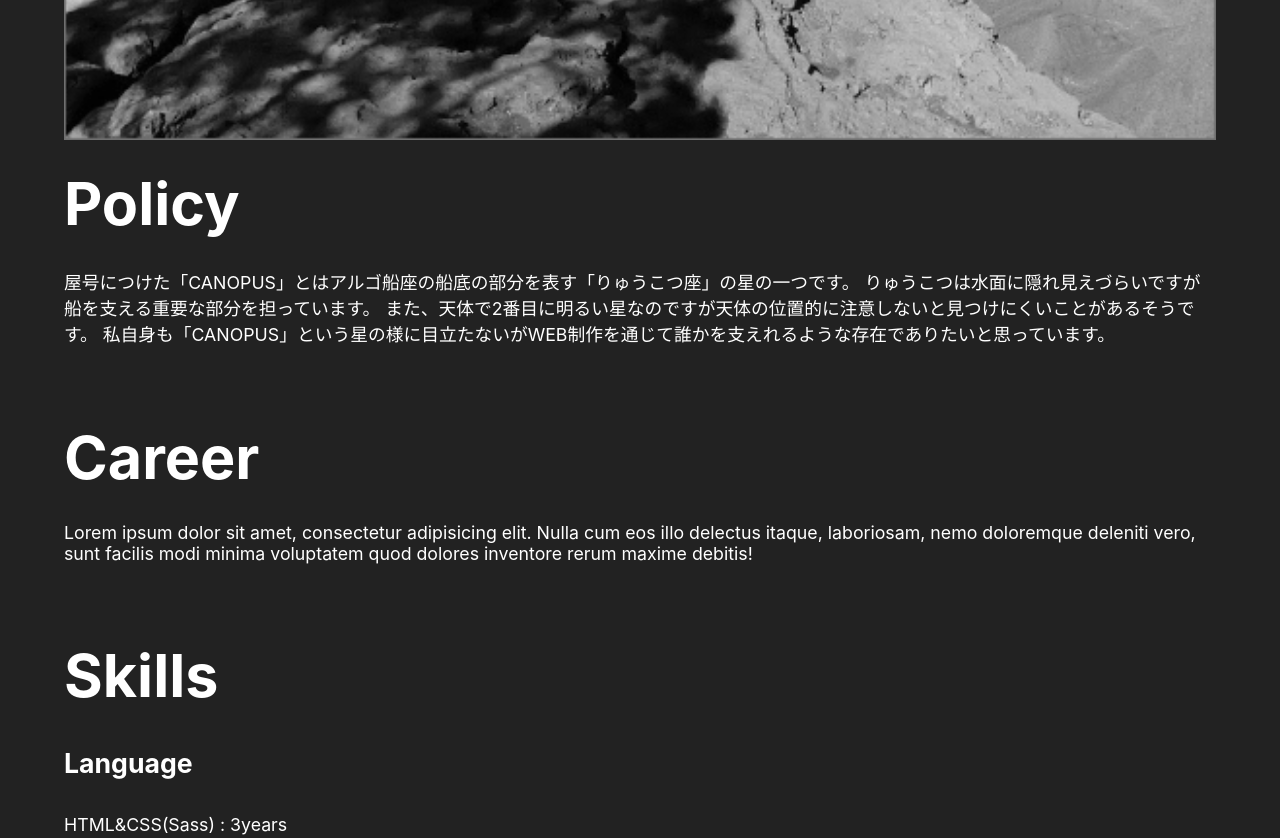
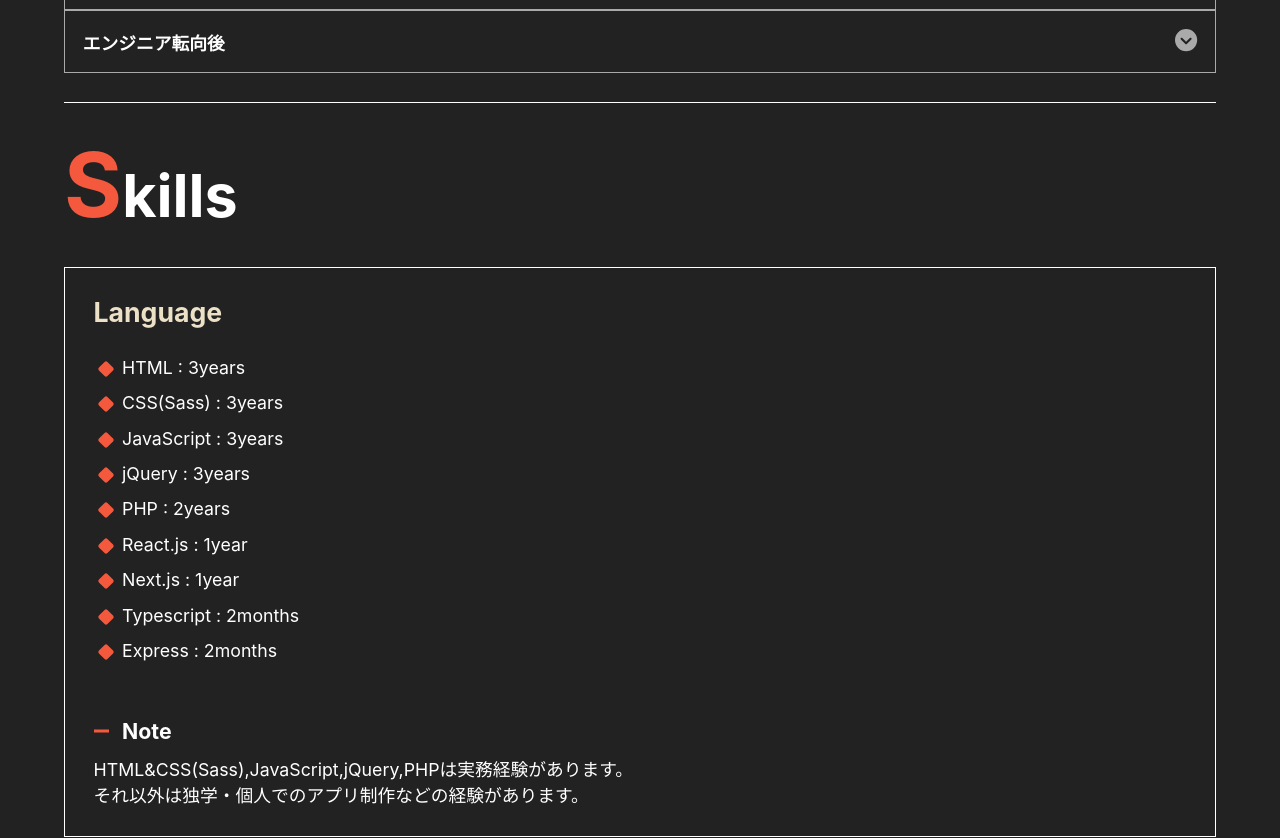
Before and after one commit to canopus-m-satoshi/nextjs-portfolio-site, a Next.js app: page /about in a window 1280 px wide. Shown: the part 1520-2358 px from the top of the page. Built offline with nearby package versions, Linux system fonts and the light colour scheme.

Commit message:
created about page

```diff
--- /dev/null
+++ b/components/accordion.js
@@ -0,0 +1,36 @@
+import { useState, useRef } from 'react'
+import styles from 'styles/accordion.module.css'
+import { FontAwesomeIcon } from '@fortawesome/react-fontawesome'
+import { faCircleChevronDown } from '@fortawesome/free-solid-svg-icons'
+
+const Accordion = ({ heading, children }) => {
+  const [textIsOpen, setTextIsOpen] = useState(false)
+
+  const toggleText = () => {
+    setTextIsOpen((prev) => !prev)
+  }
+
+  const refText = useRef(null)
+
+  return (
+    <div className={textIsOpen ? styles.open : styles.close}>
+      <h3 className={styles.heading}>
+        <button onClick={toggleText}>
+          {heading}
+          <FontAwesomeIcon icon={faCircleChevronDown} className={styles.icon} />
+        </button>
+      </h3>
+      <div
+        className={styles.text}
+        ref={refText}
+        style={{
+          '--text-height': refText.current
+            ? `${refText.current.scrollHeight}px`
+            : '0px',
+        }}>
+        <div className={styles.textInner}>{children}</div>
+      </div>
+    </div>
+  )
+}
+export default Accordion
--- a/pages/about.js
+++ b/pages/about.js
@@ -6,6 +6,7 @@ import Meta from '@/components/meta'
 
 import eyecatch from 'images/my_picture.jpg'
 import Image from 'next/image'
+import Accordion from '@/components/accordion'
 
 export default function About() {
   return (
@@ -19,14 +20,14 @@ export default function About() {
       />
       <Hero title="ABOUT" subtitle="CANOPUSについて" />
 
-      <figure>
+      <figure className={styles.eyecatch}>
         <Image
           src={eyecatch}
           alt=" "
-          layout="responsive"
-          sizes="(min-width: 1152px) 1152px,100vw"
           priority
           placeholder="blur"
+          width={600}
+          height={600}
         />
       </figure>
 
@@ -41,37 +42,79 @@ export default function About() {
           </p>
         </div>
         <div className={styles.box}>
-          <h3 className={styles.title}>Career</h3>
-          <p className={styles.description}>
-            Lorem ipsum dolor sit amet, consectetur adipisicing elit. Nulla cum
-            eos illo delectus itaque, laboriosam, nemo doloremque deleniti vero,
-            sunt facilis modi minima voluptatem quod dolores inventore rerum
-            maxime debitis!
+          <h3 className={styles.title}>History</h3>
+
+          <Accordion heading="エンジニア転向前">
+            <ul className={styles.list}>
+              <li>
+                <p>2016 OCT - 2018 FEB</p>
+                <p>
+                  大学卒業後、学生ビザとワーキングホリデービザを利用し、カナダで語学留学を経験する
                 </p>
+                <p>帰国後のTOEICテストで850点獲得する</p>
+              </li>
+              <li>
+                <p>2018 MAY - 2019 AUG</p>
+                <p>都内専門商社で営業職として勤務</p>
+                <p>HPの有無が商談に影響することに気づき、Web制作に興味を持つ</p>
+              </li>
+            </ul>
+          </Accordion>
+
+          <Accordion heading="エンジニア転向後">
+            <ul className={styles.list}>
+              <li>
+                <p>2020 JAN - 2021 AUG</p>
+                <p>
+                  都内WEB制作会社で正社員としてマークアップエンジニアとして勤務
+                  LP、コーポレートサイト制作、運用・保守など静的/動的ページ問わず様々な案件を経験する
+                  WEB制作の基礎〜Wordpressのスキルをつける
+                </p>
+              </li>
+              <li>
+                <p>2021 AUG - NOW</p>
+                <p>
+                  フリーランスとして活動
+                  都内脱毛サロンのリニューアル、新規LPの作成、保守運用等をメインに知人のHP制作等を請け負う
+                </p>
+              </li>
+              <li>
+                <p>2022 AUG</p>
+                <p>
+                  独学で習得したReact、Next.jsといったモダンフロントエンドスキルを用いてポートフォリオサイトを作成する
+                </p>
+              </li>
+            </ul>
+          </Accordion>
         </div>
+
         <div className={styles.box}>
           <h3 className={styles.title}>Skills</h3>
 
+          <div className={styles.skillBox}>
             <h4 className={styles.titleSmall}>Language</h4>
 
             <ul className={styles.list}>
-            <li>HTML&CSS(Sass) : 3years</li>
+              <li>HTML : 3years</li>
+              <li>CSS(Sass) : 3years</li>
               <li>JavaScript : 3years</li>
               <li>jQuery : 3years</li>
               <li>PHP : 2years</li>
-            <li>React.js : 1years</li>
-            <li>Next.js : 1years</li>
+              <li>React.js : 1year</li>
+              <li>Next.js : 1year</li>
               <li>Typescript : 2months</li>
+              <li>Express : 2months</li>
             </ul>
 
+            <h5 className={styles.noteTitle}>Note</h5>
             <p className={styles.note}>
               HTML&CSS(Sass),JavaScript,jQuery,PHPは実務経験があります。
               <br />
               それ以外は独学・個人でのアプリ制作などの経験があります。
             </p>
+          </div>
 
-          <hr />
-
+          <div className={styles.skillBox}>
             <h4 className={styles.titleSmall}>CMS</h4>
             <ul className={styles.list}>
               <li>Wordpress : 2years</li>
@@ -79,28 +122,48 @@ export default function About() {
               <li>GraphCMS : 1months</li>
             </ul>
 
+            <h5 className={styles.noteTitle}>Note</h5>
             <p className={styles.note}>
               Wordpressは実務経験があります。
               <br />
               それ以外は独学・個人でのアプリ制作などの経験があります。
             </p>
+          </div>
 
-          <hr />
-
+          <div className={styles.skillBox}>
             <h4 className={styles.titleSmall}>Tool</h4>
 
             <ul className={styles.list}>
               <li>Photoshop : 2years</li>
               <li>Illustrator : 2years</li>
               <li>Adobe XD : 2months</li>
-            <li>figma : 2months</li>
+              <li>Figma : 2months</li>
             </ul>
 
+            <h5 className={styles.noteTitle}>Note</h5>
             <p className={styles.note}>
               Adobe
               XD、Figmaで自身のポートフォリオサイトをデザインした経験があります。それ以外のデザインツールについては、デザインカンプとして使用経験あります。（簡単な画像の書き出しなどの経験はできます）
             </p>
           </div>
+
+          <div className={styles.skillBox}>
+            <h4 className={styles.titleSmall}>Others</h4>
+
+            <ul className={styles.list}>
+              <li>Windows OS : 7years</li>
+              <li>Mac OS : 3years</li>
+              <li>Gulp : 1year</li>
+              <li>Webpack : 3months</li>
+            </ul>
+
+            <h5 className={styles.noteTitle}>Note</h5>
+            <p className={styles.note}>
+              Windows OS、Mac OS共に実も経験があります。
+              GulpやWebpack等のツールはチュートリアルを見た程度です。
+            </p>
+          </div>
+        </div>
       </div>
     </Container>
   )
--- a/styles/about.module.css
+++ b/styles/about.module.css
@@ -1,27 +1,79 @@
+.eyecatch {
+  text-align: center;
+}
+
 .boxWrap {
   display: flex;
   justify-content: space-between;
   align-items: baseline;
   flex-direction: column;
-  row-gap: 3rem;
+  row-gap: var(--space-xs);
 }
 
-.box {
+.box:not(:last-child) {
+  padding-bottom: var(--space-xs);
+  border-bottom: 1px solid var(--white);
 }
 
 .list > li {
-  margin: calc(var(--display) * 0.07) 0;
+  margin: calc(var(--display) * 0.09) 0;
+  padding-left: var(--space-xs);
+  position: relative;
+}
+.list > li::before {
+  content: '';
+  display: inline-block;
+  position: absolute;
+  left: 6px;
+  top: 6px;
+  width: 12px;
+  height: 12px;
+  background: var(--accent);
+  border-radius: 2px;
+  transform: rotate(45deg);
 }
 
 .title {
   font-size: var(--heading1);
-  margin: var(--space-xs) 0;
+  margin: 0 0 var(--space-xs);
+  color: var(--white);
+}
+
+.title::first-letter {
+  color: var(--accent);
+  font-size: 1.5em;
 }
 
 .titleSmall {
   font-size: var(--heading2);
+  color: var(--sub);
+  margin: 0 0 var(--space-xs);
+}
+
+.noteTitle {
+  font-size: var(--heading3);
+  margin: var(--space-md) 0 0 0;
+  padding-left: var(--space-xs);
+  position: relative;
+}
+
+.noteTitle::before {
+  content: '';
+  width: 15px;
+  height: 3px;
+  background: var(--accent);
+  position: absolute;
+  top: 50%;
+  left: 0;
+  transform: translateY(-50%);
 }
 
 .note {
-  margin: var(--space-xs) 0;
+  margin: calc(var(--display) * 0.07) 0 0;
 }
+
+.skillBox {
+  border: 1px solid;
+  margin-top: var(--space-xs);
+  padding: var(--space-xs);
+}
--- /dev/null
+++ b/styles/accordion.module.css
@@ -0,0 +1,73 @@
+.open,
+.close {
+  border: solid 1px var(--gray-25);
+}
+
+/* 見出し */
+.heading {
+  font-size: var(--body);
+}
+
+.heading button {
+  all: unset;
+  outline: revert;
+  -webkit-tap-highlight-color: transparent;
+  cursor: pointer;
+  box-sizing: border-box;
+  width: 100%;
+  padding: 1em;
+  display: flex;
+  justify-content: space-between;
+  gap: 1em;
+}
+
+/* 見出しのアイコン */
+.icon {
+  color: var(--gray-25);
+  font-size: 1.25em;
+  transition: transform 0.5s;
+}
+
+.open .icon {
+  transform: rotate(180deg);
+}
+
+/* テキスト */
+.text {
+  overflow: hidden;
+  height: 0px;
+  transition: none;
+}
+
+.open .text {
+  animation: openAnim 0.5s forwards;
+}
+.close .text {
+  animation: closeAnim 0.5s forwards;
+}
+
+@keyframes openAnim {
+  0% {
+    height: 0px;
+  }
+  99% {
+    height: var(--text-height);
+  }
+  100% {
+    height: auto;
+  }
+}
+
+@keyframes closeAnim {
+  0% {
+    height: var(--text-height);
+  }
+  100% {
+    height: 0px;
+  }
+}
+
+.textInner {
+  padding: 0 1.14em 1.14em;
+  font-size: calc(var(--body) * 0.875);
+}
```
Lines whose indentation alone changed are shown as unchanged.
